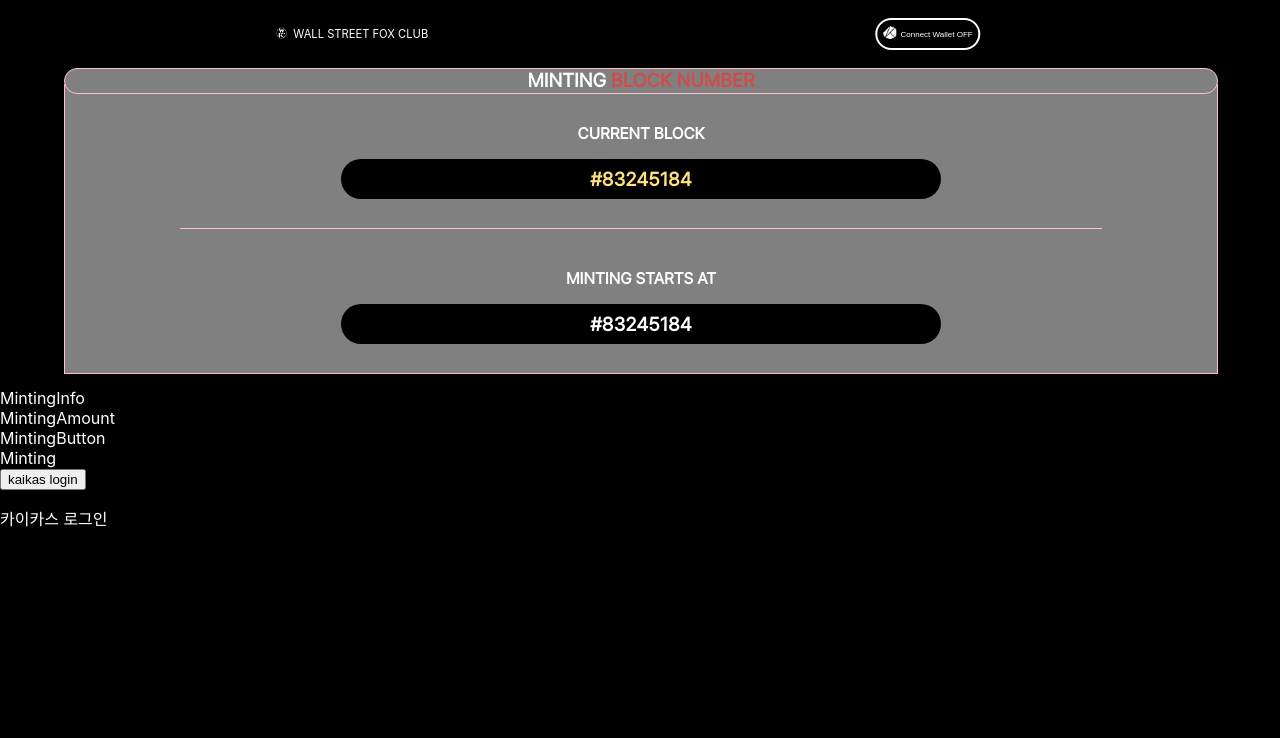
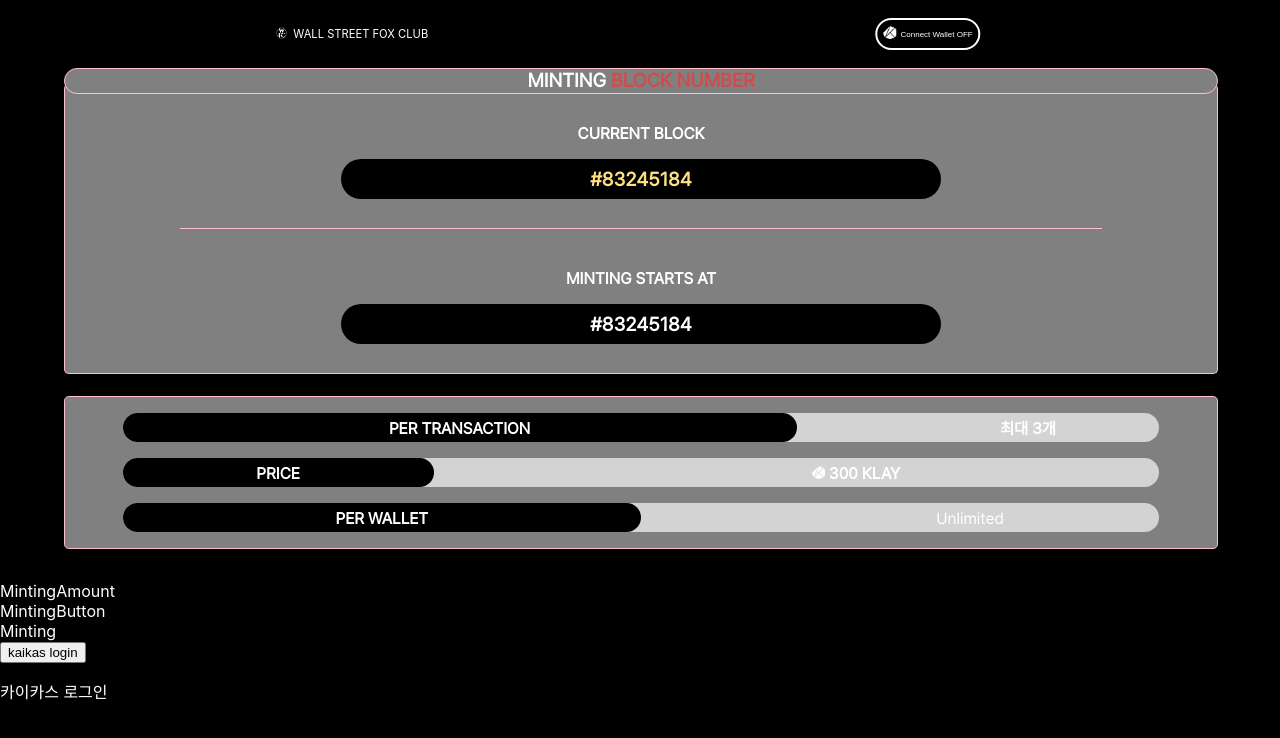
Before and after one commit to kapable/wfc-story-page, a React (Create React App) app: page /minting in a window 1280 px wide. Shown: the top 738 px of the page. Built offline with nearby package versions, Linux system fonts and the light colour scheme.

Commit message:
apply minting info component

```diff
--- a/src/Minting.css
+++ b/src/Minting.css
@@ -1,6 +1,11 @@
 @font-face {
     font-family: "pretendard";
     src: url(./fonts/Pretendard-Regular.otf);
+}
+:root {
+    --contents-bg-color: grey;
+    --red-point-color:#d04c4c;
+    --title-font: "pretendard", "Noto Sans";
 }
 /* Minting */
 .minting-background-div {
@@ -77,7 +82,7 @@
     z-index: 1;
     position: absolute;
     width: 100%;
-    background-color: grey;
+    background-color: var(--contents-bg-color);
     height: 1.5rem;
     border: 0.1rem solid pink;
     border-radius: 3rem;
@@ -91,16 +96,17 @@
 }
 
 .minting-blocknumber-title-bold {
-    color: #d04c4c;
+    color: var(--red-point-color);
 }
 
 .minting-blocknumber-contents-div {
-    background-color: grey;
+    background-color: var(--contents-bg-color);
     border: 0.1rem solid pink;
     border-top: none;
     position: absolute;
     width: 100%;
     top: 1rem;
+    border-radius: 0.3rem;
 }
 
 .minting-blocknumber-contents-upper-div {
@@ -146,10 +152,81 @@
 }
 
 .minting-blocknumber-under-div {
-    height: 20rem;
+    height: 20.5rem;
 }
 
 /* INFO */
 .minting-info-div {
+    background-color: var(--contents-bg-color);
+    border: 0.1rem solid pink;
+    position: relative;
+    font-family: "pretendard";
+    font-weight: bolder;
+    text-align: center;
+    width: 90%;
+    margin: 0 5% 2rem;
+    border-radius: 0.3rem;
+}
+
+.minting-info-div-one,
+.minting-info-div-two,
+.minting-info-div-three {
+    height: 1.8rem;
+    border-radius: 1rem;
+    background-color: lightgrey;
+    margin: 1rem 5%;
     position: relative;
 }
+
+.minting-info-div-one-left,
+.minting-info-div-two-left,
+.minting-info-div-three-left {
+    background-color: black;
+    position: absolute;
+    height: 1.8rem;
+    margin: 0 auto;
+    border-radius: 1rem;
+    width: 65%;
+    text-align: center;
+}
+
+.minting-info-div-two-left {
+    width: 30%;
+}
+
+.minting-info-div-three-left {
+    width: 50%;
+}
+
+.minting-info-div-one-left-title,
+.minting-info-div-two-left-title,
+.minting-info-div-three-left-title {
+    position: relative;
+    width: 100%;
+    margin: 0.35rem auto 0;
+}
+
+.minting-info-div-one-right,
+.minting-info-div-two-right,
+.minting-info-div-three-right {
+    position: absolute;
+    color: white;
+    margin-block-start: 0.35rem;
+    margin-block-end: 0;
+    text-align: right;
+    width: calc(90%);
+}
+
+.minting-info-div-two-right {
+    width: 75%;
+    font-weight: bolder;
+}
+
+.minting-info-div-three-right {
+    width: 85%;
+    font-weight: lighter;
+}
+
+.minting-info-kalytn-logo {
+    height: 0.8rem;
+}
--- a/src/components/Minting/MintingInfo.js
+++ b/src/components/Minting/MintingInfo.js
@@ -1,8 +1,28 @@
 import React from 'react';
+import { KALYTNLOGO } from '../../images/Minting';
 
 const MintingInfo = () => {
     return (
-        <div className='minting-info-div'>MintingInfo</div>
+        <div className='minting-info-div'>
+            <div className='minting-info-div-one'>
+                <div className='minting-info-div-one-left'>
+                    <p className='minting-info-div-one-left-title'>PER TRANSACTION</p>
+                </div>
+                <p className='minting-info-div-one-right'>최대 3개</p>
+            </div>
+            <div className='minting-info-div-two'>
+                <div className='minting-info-div-two-left'>
+                    <p className='minting-info-div-two-left-title'>PRICE</p>
+                </div>
+                <p className='minting-info-div-two-right'><img className='minting-info-kalytn-logo' src={KALYTNLOGO} alt="klaytn-logo" /> 300 KLAY</p>
+            </div>
+            <div className='minting-info-div-three'>
+                <div className='minting-info-div-three-left'>
+                    <p className='minting-info-div-three-left-title'>PER WALLET</p>
+                </div>
+                <p className='minting-info-div-three-right'>Unlimited</p>
+            </div>
+        </div>
     );
 };
 
```
